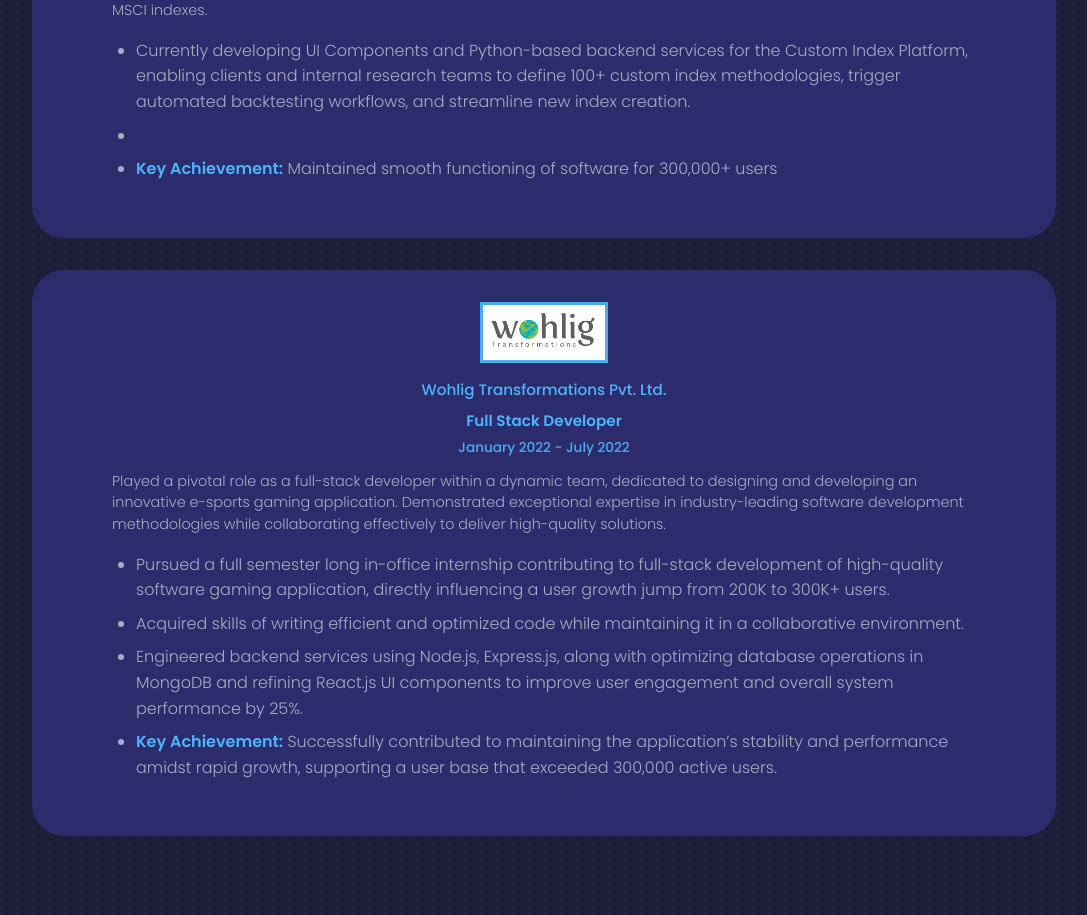
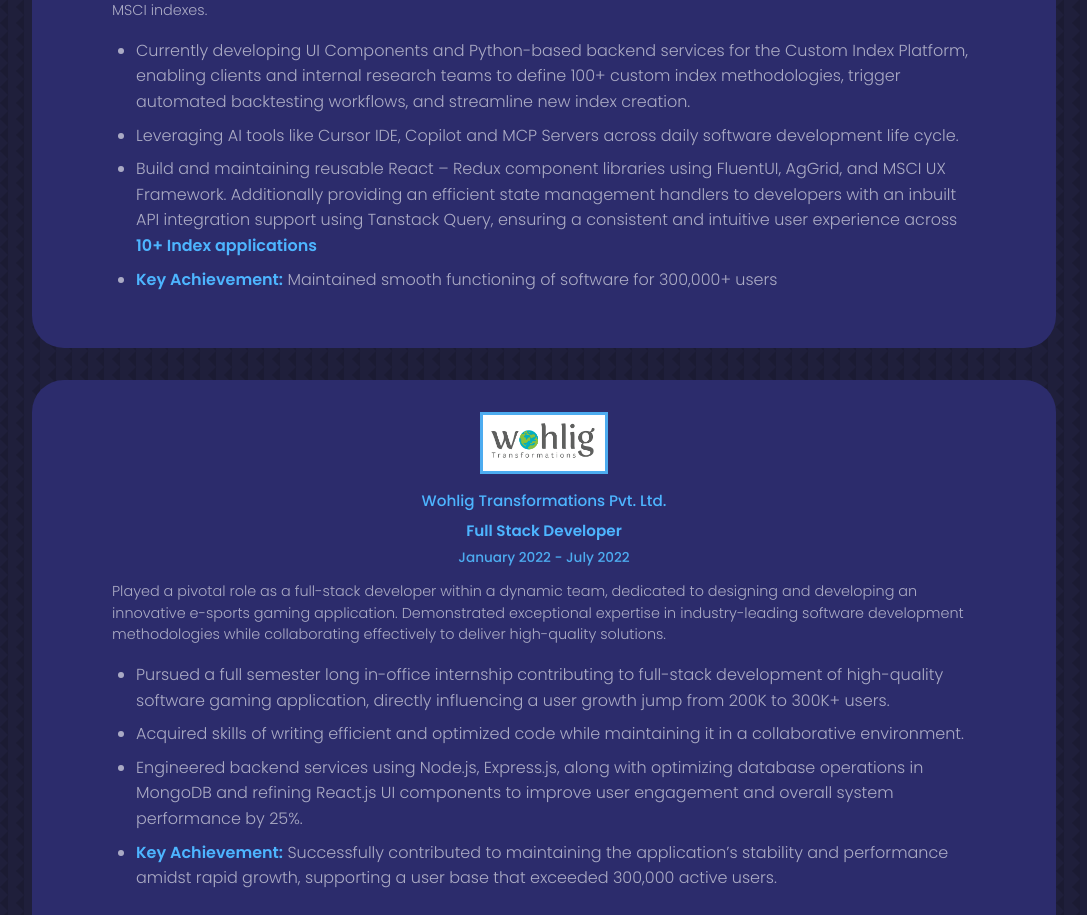
Before and after one commit to shahkushal38/portfolio-website, a React (Create React App) app: page / in a window 1280 px wide. Shown: the part 3009-3924 px from the top of the page, without its empty margins (96-1183 px from the left). Built offline with nearby package versions, Linux system fonts and the light colour scheme.

Commit message:
MSCI changes 1

```diff
--- a/src/components/work/work.jsx
+++ b/src/components/work/work.jsx
@@ -28,7 +28,13 @@ const Work = () => {
               <li>Currently developing UI Components and Python-based backend services for the Custom Index
                 Platform, enabling clients and internal research teams to define 100+ custom index
                 methodologies, trigger automated backtesting workflows, and streamline new index creation.</li>
-              <li></li>
+              <li>Leveraging AI tools like Cursor IDE, Copilot and MCP Servers
+                across daily software development life cycle.</li>
+              <li>Build and maintaining reusable React – Redux component libraries using
+                FluentUI, AgGrid, and MSCI UX Framework. Additionally providing an efficient
+                state management handlers to developers with an inbuilt API integration support using
+                Tanstack Query, ensuring a consistent and intuitive user experience across
+                <strong> 10+ Index applications</strong></li>
               <li><strong>Key Achievement:</strong> Maintained smooth functioning of software for 300,000+ users</li>
             </ul>
           </div>
```
